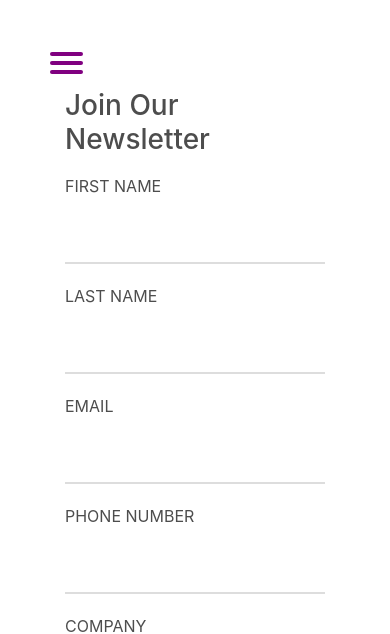
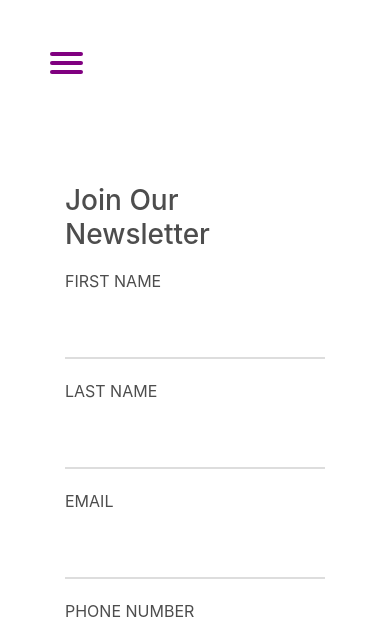
Before and after one commit to frangmen/MiRepositorio, a website: page views/contact.html in a window 390 px wide. Shown: the part 223-857 px from the top of the page. Drawn offline with nearby package versions, Linux system fonts and the light colour scheme.

Commit message:
arreglandoMargenes

```diff
--- a/assets/scss/estilos.scss
+++ b/assets/scss/estilos.scss
@@ -310,7 +310,7 @@ p {
 }
 @media only screen and (max-width: 768px) {
   #demoreq {
-    height: 100%;
+    height: 75%;
     padding-top: $padding;
     padding-bottom: $padding;
 
@@ -345,7 +345,7 @@ p {
   position: relative;
   top: 50px;
   left: 50px;
-
+  margin-bottom: 100px;
   z-index: 1;
 
   -webkit-user-select: none;
```
Also changed, not shown: MiRepositorio/assets/css/estilos.css.
